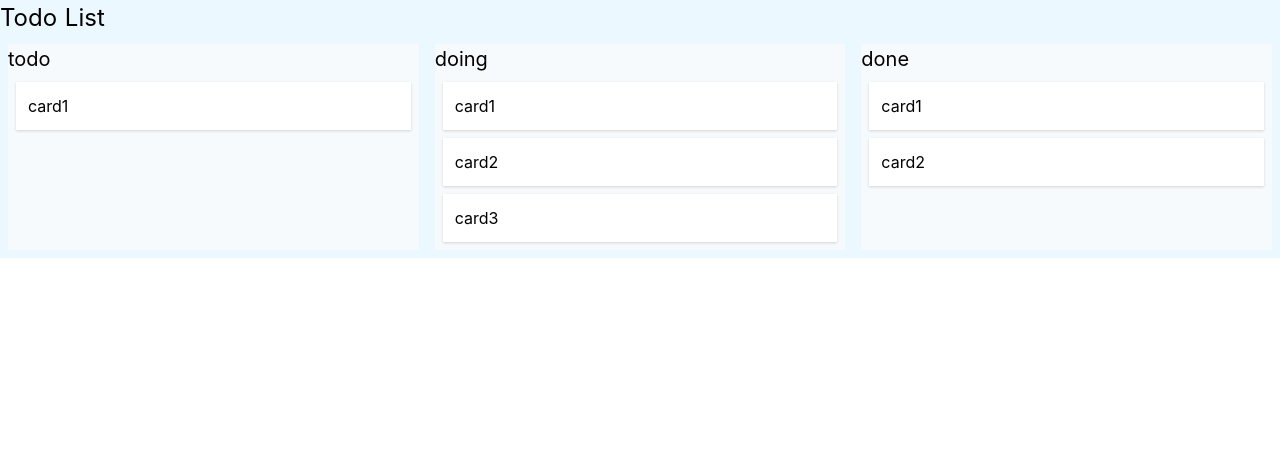
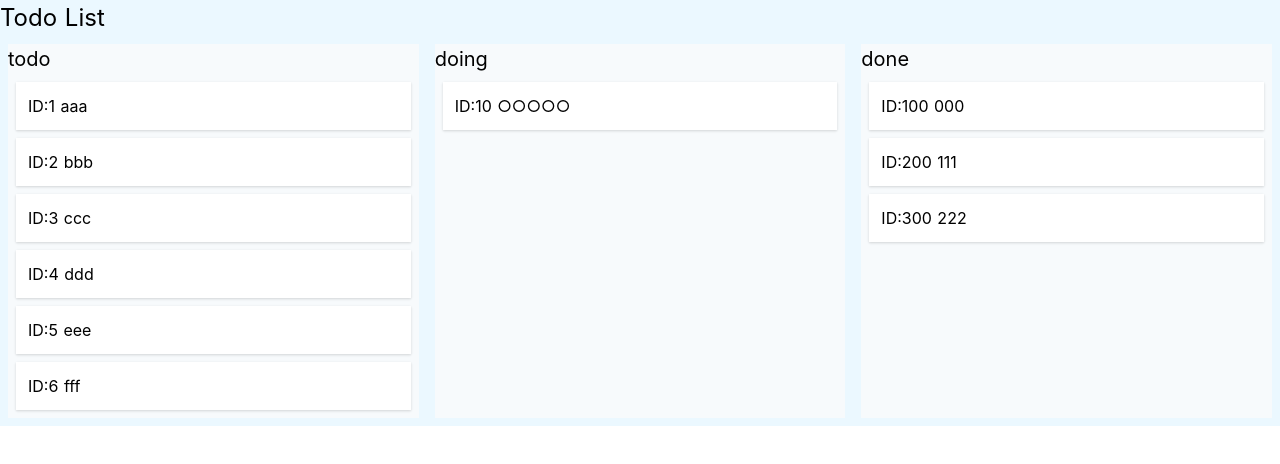
Before and after one commit to kojirock5260/nuxt_example01, a Nuxt app: page / in a window 1280 px wide. Shown: the top 464 px of the page. Built offline with nearby package versions, Linux system fonts and the light colour scheme.

Commit message:
component分け

```diff
--- /dev/null
+++ b/components/Card.vue
@@ -0,0 +1,20 @@
+<template>
+  <div class="z-10 flex-auto bg-white m-2 p-3 shadow">
+    <span>ID:{{ card.id }}&nbsp;{{ card.title }}</span>
+  </div>
+</template>
+
+<script>
+export default {
+  name: 'Card',
+  props: {
+    card: {
+      type: Object,
+      require: true,
+      default: null
+    }
+  }
+}
+</script>
+
+<style scoped></style>
--- /dev/null
+++ b/components/CardList.vue
@@ -0,0 +1,28 @@
+<template>
+  <div class="flex-1 bg-gray-100 m-2 cursor-pointer">
+    <p class="text-xl">{{ title }}</p>
+    <Card v-for="(card, k) in cardList" :key="k" :card="card" />
+  </div>
+</template>
+
+<script>
+import Card from './Card'
+export default {
+  name: 'CardList',
+  components: { Card },
+  props: {
+    title: {
+      type: String,
+      require: true,
+      default: ''
+    },
+    cardList: {
+      type: Array,
+      require: true,
+      default: null
+    }
+  }
+}
+</script>
+
+<style scoped></style>
--- a/pages/index.vue
+++ b/pages/index.vue
@@ -3,42 +3,37 @@
     <h1 class="text-2xl">Todo List</h1>
 
     <div class="flex">
-      <div class="flex-1 bg-gray-100 m-2">
-        <p class="text-xl">todo</p>
-        <div class="z-10 flex-auto bg-white m-2 p-3 shadow">
-          card1
-        </div>
-      </div>
-
-      <div class="flex-1 bg-gray-100 m-2">
-        <p class="text-xl">doing</p>
-        <div class="z-10 flex-auto bg-white m-2 p-3 shadow">
-          card1
-        </div>
-        <div class="z-10 flex-auto bg-white m-2 p-3 shadow">
-          card2
-        </div>
-        <div class="z-10 flex-auto bg-white m-2 p-3 shadow">
-          card3
-        </div>
-      </div>
-
-      <div class="flex-1 bg-gray-100 m-2">
-        <p class="text-xl">done</p>
-        <div class="z-10 flex-auto bg-white m-2 p-3 shadow">
-          card1
-        </div>
-        <div class="z-10 flex-auto bg-white m-2 p-3 shadow">
-          card2
-        </div>
-      </div>
+      <CardList title="todo" :card-list="cardList.todo" />
+      <CardList title="doing" :card-list="cardList.doing" />
+      <CardList title="done" :card-list="cardList.done" />
     </div>
   </div>
 </template>
 
 <script>
+import CardList from '../components/CardList'
 export default {
-  components: {}
+  components: { CardList },
+  data() {
+    return {
+      cardList: {
+        todo: [
+          { id: 1, title: 'aaa', body: 'AAA' },
+          { id: 2, title: 'bbb', body: 'BBB' },
+          { id: 3, title: 'ccc', body: 'CCC' },
+          { id: 4, title: 'ddd', body: 'DDD' },
+          { id: 5, title: 'eee', body: 'EEE' },
+          { id: 6, title: 'fff', body: 'FFF' }
+        ],
+        doing: [{ id: 10, title: '○○○○○', body: '◎◎◎◎◎◎◎' }],
+        done: [
+          { id: 100, title: '000', body: '0000000000' },
+          { id: 200, title: '111', body: '1111111111' },
+          { id: 300, title: '222', body: '2222222222' }
+        ]
+      }
+    }
+  }
 }
 </script>
 
```
